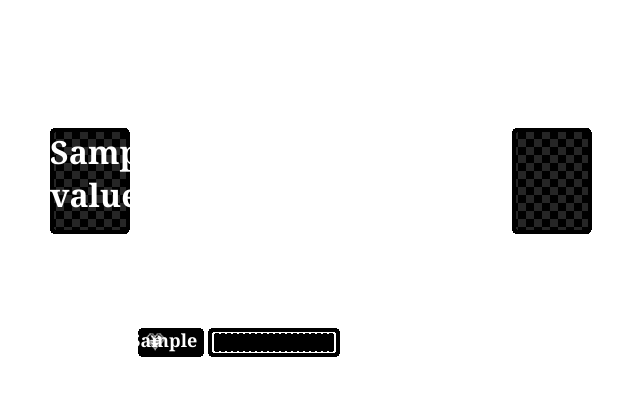
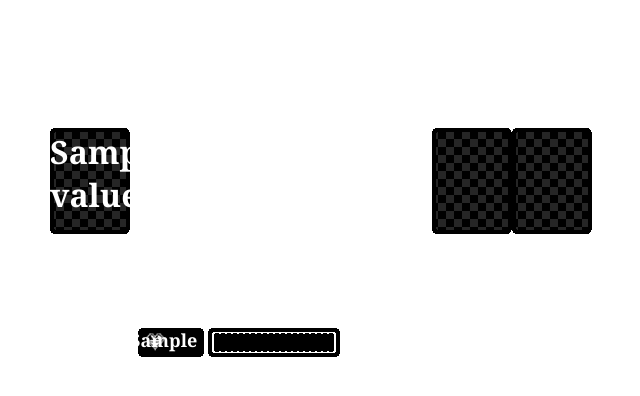
Before and after one commit to jhauberg/cards-deep-django, a Django app: template frontend/templates/board.html in a window 1280 px wide. Shown: the top 396 px of the page, without its empty margins (319-959 px from the left). Run offline with Django 3.2, Linux system fonts and the light colour scheme; the template is opened without the code that fills it: most values are stand-ins (such as "Sample title", 1, 10 or a date in 2020); parts of the project's set-up code (start-up, migrations or seed data) failed here and were passed over; some libraries are stand-ins or nearby versions.

Commit message:
Added preliminary display of the discard stack.

```diff
--- a/frontend/assets/css/style.css
+++ b/frontend/assets/css/style.css
@@ -145,3 +145,11 @@
     float: left;
     position: absolute;
 }
+
+#discarded {
+    float: right;
+}
+
+#discarded .card {
+    float: none;
+}
--- a/frontend/templates/board.html
+++ b/frontend/templates/board.html
@@ -1,6 +1,7 @@
 {% load core_helpers %}
 
 <!DOCTYPE html>
+
 <html>
 
     {% include 'parts/boilerplate/head.html' %}
@@ -30,6 +31,16 @@
                     <li class="card" id="map-top"></li>
                 </ul>
 
+                <ul class="stack" id="discarded">
+
+                    {% for card in state.stacks.5.cards %}
+
+                        <li class="card" id="card-{{ card.id }}"></li>
+
+                    {% endfor %}
+
+                </ul>
+
                 <div class="health">
                     <div class="health-ui">
                         <div class="value">
--- a/frontend/templates/index.html
+++ b/frontend/templates/index.html
@@ -1,4 +1,5 @@
 <!DOCTYPE html>
+
 <html>
 
     {% include 'parts/boilerplate/head.html' %}
--- a/frontend/templates/login.html
+++ b/frontend/templates/login.html
@@ -1,4 +1,5 @@
 <!DOCTYPE html>
+
 <html>
 
     {% include 'parts/boilerplate/head.html' %}
--- a/frontend/templates/register.html
+++ b/frontend/templates/register.html
@@ -1,4 +1,5 @@
 <!DOCTYPE html>
+
 <html>
 
     {% include 'parts/boilerplate/head.html' %}
```
